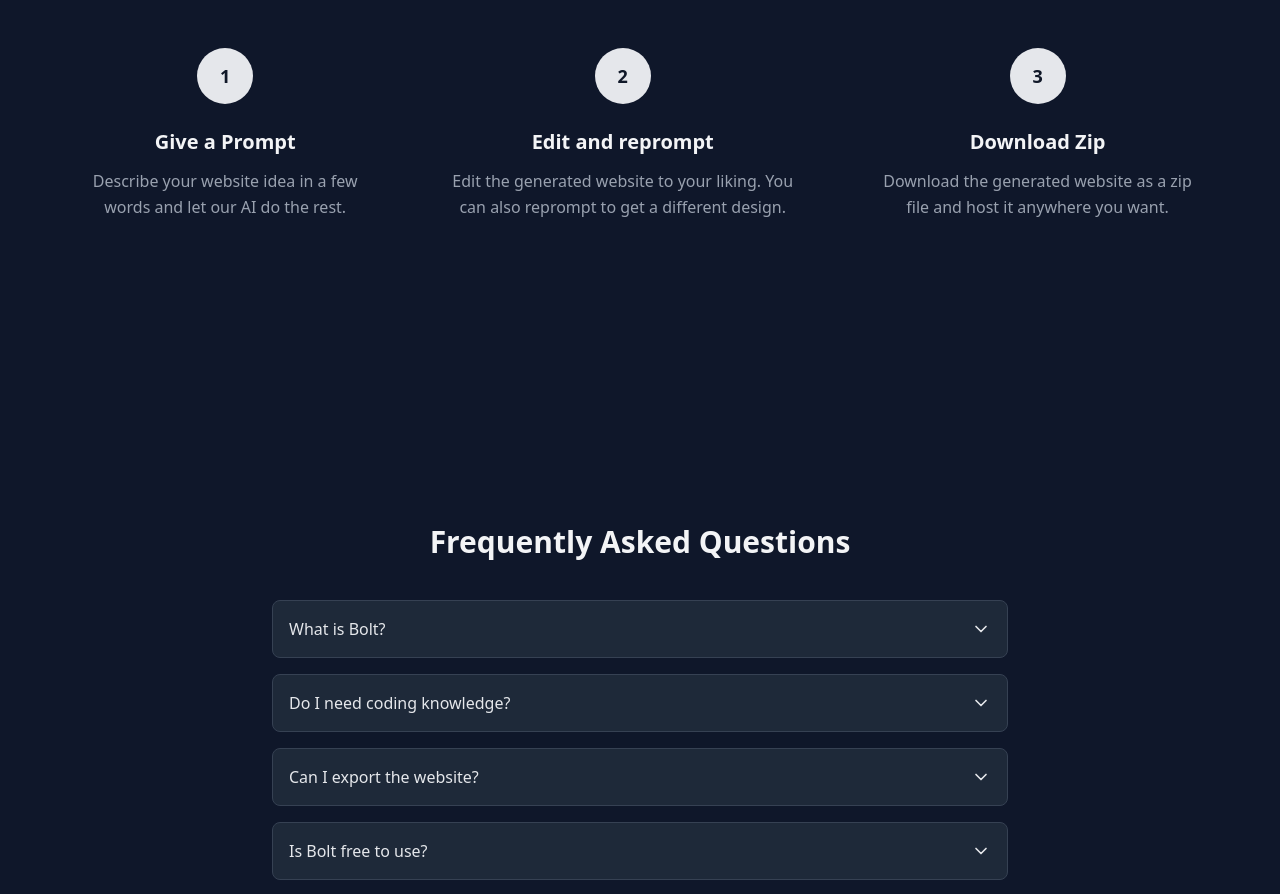
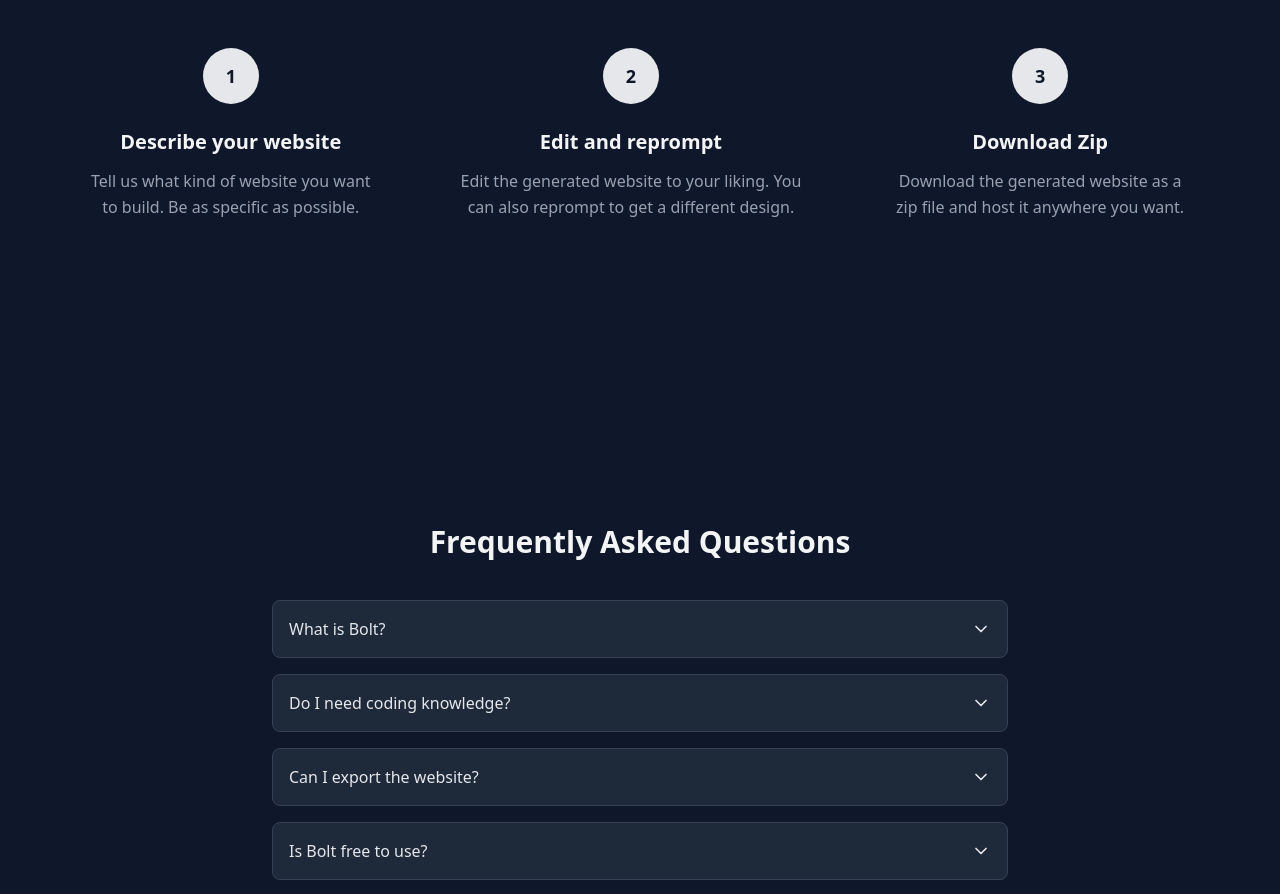
Before and after one commit to BharatKhatwani/Bolt-, a React (Vite) app in the folder frontend/: page / in a window 1280 px wide. Shown: the part 1820-2714 px from the top of the page. Built offline with nearby package versions, Linux system fonts and the light colour scheme.

Commit message:
'fixed the minor error'

```diff
--- a/frontend/src/Page/Builder.tsx
+++ b/frontend/src/Page/Builder.tsx
@@ -1,4 +1,4 @@
-import React, { useEffect, useState } from 'react';
+import { useEffect, useState } from 'react';
 import { useLocation } from 'react-router-dom';
 import { StepsList } from '../components/StepsList';
 import { FileExplorer } from '../components/FileExplorer';
@@ -10,7 +10,6 @@ import axios from 'axios';
 import { BACKEND_URL } from '../config';
 import { parseXml } from '../steps';
 import { useWebContainer } from '../hook/useWebContainer';
-import  type { FileNode } from '@webcontainer/api';
 import { Textarea } from '../components/ui/textarea.tsx';
 import { Loader } from '../components/Loader';
 import { Button } from '../components/ui/button.tsx';
@@ -18,16 +17,6 @@ import { Button } from '../components/ui/button.tsx';
 import JSZip from 'jszip';
 import { Download, Home } from 'lucide-react';
 import { Link } from 'react-router-dom';
-
-
-const MOCK_FILE_CONTENT = `// This is a sample file content
-import React from 'react';
-
-function Component() {
-  return <div>Hello World</div>;
-}
-
-export default Component;`;
 
 export function Builder() {
   const location = useLocation();
--- a/frontend/src/Page/Home.tsx
+++ b/frontend/src/Page/Home.tsx
@@ -1,9 +1,8 @@
-import React, { useState } from "react";
+import { useState } from "react";
 import { useNavigate } from "react-router-dom";
-import { Wand2 } from "lucide-react";
 import Navbar from "../components/Navbar";
 import Feature from "../components/feature";
-import Work from "../components/work";
+import { Work } from "../components/work";
 import Accordion from "../components/Accordian";
 import Footer from "../components/fotter";
 
--- a/frontend/src/components/Accordian.tsx
+++ b/frontend/src/components/Accordian.tsx
@@ -1,4 +1,4 @@
-import React, { useState } from "react";
+import { useState } from "react";
 import { ChevronDown } from "lucide-react";
 
 interface FAQ {
--- a/frontend/src/components/AuroraBackground.tsx
+++ b/frontend/src/components/AuroraBackground.tsx
@@ -1,19 +1,18 @@
-import React from "react";
-import "../App.css";
-
-function AuroraBackground() {
+export function AuroraBackground() {
   return (
     <div className="min-h-screen w-full bg-[#0f172a] relative">
       {/* Blue Radial Glow Background */}
       <div className="min-h-screen w-full relative">
         {/* Aurora Waves Pattern */}
-  <style>{`
+        <style dangerouslySetInnerHTML={{
+          __html: `
             @keyframes aurora {
               0% { transform: scale(1) rotate(0deg); opacity: 0.5; }
               50% { transform: scale(1.2) rotate(180deg); opacity: 0.8; }
               100% { transform: scale(1) rotate(360deg); opacity: 0.5; }
             }
-  `}</style>
+          `
+        }} />
         <div
           className="absolute inset-0 z-0"
           style={{
@@ -37,7 +36,6 @@ function AuroraBackground() {
         {/* Your Content/Components */}
       </div>
     </div>
-
   );
 }
 
--- a/frontend/src/components/FileViewer.tsx
+++ b/frontend/src/components/FileViewer.tsx
@@ -1,4 +1,3 @@
-import React from 'react';
 import { X } from 'lucide-react';
 import type { FileViewerProps } from '../types';
 
--- a/frontend/src/components/Navbar.tsx
+++ b/frontend/src/components/Navbar.tsx
@@ -1,11 +1,9 @@
-import React from "react";
-import { Link } from "react-router-dom"; // corrected import
+import { Link } from 'react-router-dom';
 
-const Navbar = () => {
+export function Navbar() {
   return (
     <nav className="w-full fixed top-0 left-0 z-20 bg-[#0f172a] border-b border-gray-800">
       <div className="max-w-6xl mx-auto px-6 py-4 flex justify-between items-center">
-        {/* Logo */}
       <Link
   to="/"
   onClick={() => window.scrollTo({ top: 0, behavior: "smooth" })}
--- a/frontend/src/components/PreviewFrame.tsx
+++ b/frontend/src/components/PreviewFrame.tsx
@@ -1,16 +1,19 @@
 import { WebContainer } from '@webcontainer/api';
-import React, { useEffect, useState } from 'react';
+import { useEffect, useState } from 'react';
 
 interface PreviewFrameProps {
   files: any[];
-  webContainer: WebContainer;
+  webContainer: WebContainer | undefined;
 }
 
-export function PreviewFrame({ files, webContainer }: PreviewFrameProps) {
-  // In a real implementation, this would compile and render the preview
-  const [url, setUrl] = useState("");
+export function PreviewFrame({  webContainer }: PreviewFrameProps) {
+  // eslint-disable-next-line @typescript-eslint/no-unused-vars
+  // eslint-disable-next-line @typescript-eslint/no-unused-vars
+  const [url, setUrl] = useState(""); // In a real implementation, this would compile and render the preview
 
   async function main() {
+    if (!webContainer) return;
+
     const installProcess = await webContainer.spawn('npm', ['install']);
 
     installProcess.output.pipeTo(new WritableStream({
--- a/frontend/src/components/work.tsx
+++ b/frontend/src/components/work.tsx
@@ -1,11 +1,9 @@
-import React from "react";
-
 const steps = [
   {
     number: "1",
-    title: "Give a Prompt",
+    title: "Describe your website",
     description:
-      "Describe your website idea in a few words and let our AI do the rest.",
+      "Tell us what kind of website you want to build. Be as specific as possible.",
   },
   {
     number: "2",
@@ -21,9 +19,9 @@ const steps = [
   },
 ];
 
-export default function Work() {
+export function Work() {
   return (
-    <div  id = "how" className="py-20">
+    <div id="how" className="py-20">
       <h2 className="text-3xl font-bold text-center text-gray-100 mb-12">
         How Bolt Works!
       </h2>
--- a/frontend/src/steps.ts
+++ b/frontend/src/steps.ts
@@ -1,4 +1,4 @@
-import type { Step, StepType } from './types';
+import type { Step } from './types';
 
 /*
  * Parse input XML and convert it into steps.
--- a/frontend/src/types/index.ts
+++ b/frontend/src/types/index.ts
@@ -21,6 +21,7 @@ export interface FileItem {
   children?: FileItem[];
   content?: string;
   path: string;
+  isLoading?: boolean;
 }
 
 export interface FileViewerProps {
```
Lines whose indentation alone changed are shown as unchanged.
